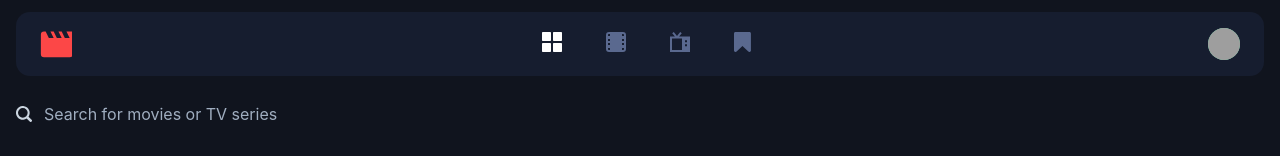
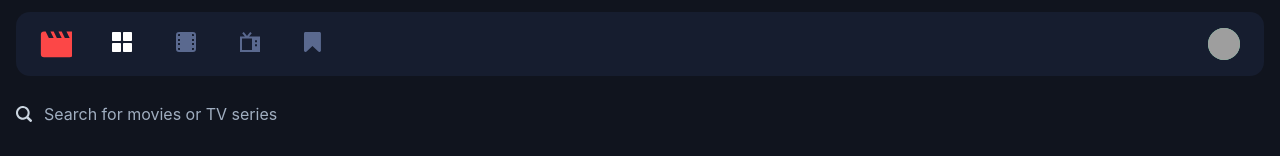
Before and after one commit to djblackett/next-entertainment-website, a Next.js app: page / in a window 1280 px wide. Shown: the top 156 px of the page. Built offline with nearby package versions, Linux system fonts and the light colour scheme; grey boxes are pictures that could not be loaded.

Commit message:
fix space in desktop menu

```diff
--- a/src/components/Menu.jsx
+++ b/src/components/Menu.jsx
@@ -135,7 +135,7 @@ const Menu = () => {
           </a>
         </Link>
       </Flex2>
-      <Spacer display={["none"]} />
+      <Spacer1 />
       <Avatar
         name="The Dude"
         src="assets/image-avatar.png"
```
